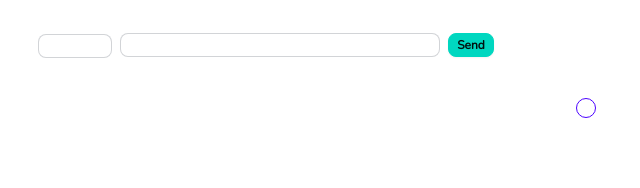
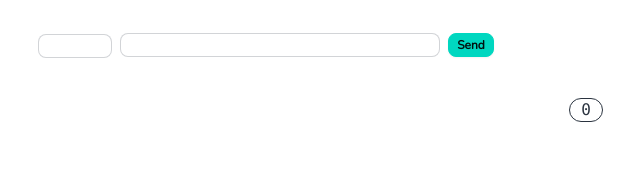
Before and after one commit to Szelmat/MailMan, a React (Vite) app in the folder frontend/: page / in a window 1280 px wide. Shown: the top 188 px of the page, without its empty margins (374-1014 px from the left). Built offline with nearby package versions, Linux system fonts and the light colour scheme.

Commit message:
♻️ feat: extract status code badge component

```diff
--- a/frontend/src/App.tsx
+++ b/frontend/src/App.tsx
@@ -2,6 +2,7 @@ import { useState } from "react";
 import "./App.css";
 import { Query } from "../wailsjs/go/main/App";
 import { ReponseType } from "./types/http";
+import { ResponseCodeBadge } from "./components/responseCodeBadge";
 
 function App() {
   const [url, setUrl] = useState<string>("https://catfact.ninja/fact");
@@ -22,7 +23,7 @@ function App() {
         <option selected>GET</option>
         <option>POST</option>
         <option>PUT</option>
-      </select>
+    </select>
       <input
         onChange={(e) => setUrl(e.target.value)}
         value={url}
@@ -36,9 +37,7 @@ function App() {
       <div className="flex my-10">
         <div className="w-1/2">Test</div>
         <div className="w-1/2">
-          <div className="badge badge-primary badge-outline">
-            {result.Code > 0 ? result.Code : ""}
-          </div>
+          <ResponseCodeBadge code={result.Code} />
           <div className="overflow-x-auto">{result.Body}</div>
         </div>
       </div>
--- /dev/null
+++ b/frontend/src/components/responseCodeBadge.tsx
@@ -0,0 +1,33 @@
+import React from "react";
+
+enum COLOR_CLASSES {
+  DEFAULT = 'badge-neutral',
+  INFO = 'badge-info',
+  SUCCESS = 'badge-success',
+  REDIRECT = 'badge-warning',
+  ERROR = 'badge-error',
+}
+
+const getColorClass = (code: number | null) => {
+  if(!code) {
+    return COLOR_CLASSES.DEFAULT;
+  } else if (code >= 400) {
+    return COLOR_CLASSES.ERROR;
+  } else if (code >= 300) {
+    return COLOR_CLASSES.REDIRECT;
+  } else if (code >= 200) {
+    return COLOR_CLASSES.SUCCESS;
+  } else if (code >= 100) {
+    return COLOR_CLASSES.INFO;
+  }
+}
+
+export const ResponseCodeBadge = (props: { code: number }) => {
+  const statusCodeClass = getColorClass(props.code);
+
+  return (
+    <div className={`badge badge-lg ${statusCodeClass} badge-outline font-mono`}>
+      {props.code ?? "000"}
+    </div>
+  )
+}
--- a/frontend/src/index.css
+++ b/frontend/src/index.css
@@ -1000,6 +1000,15 @@ html {
   height: auto;
 }
 
+.badge-neutral {
+  --tw-border-opacity: 1;
+  border-color: var(--fallback-n,oklch(var(--n)/var(--tw-border-opacity)));
+  --tw-bg-opacity: 1;
+  background-color: var(--fallback-n,oklch(var(--n)/var(--tw-bg-opacity)));
+  --tw-text-opacity: 1;
+  color: var(--fallback-nc,oklch(var(--nc)/var(--tw-text-opacity)));
+}
+
 .badge-primary {
   --tw-border-opacity: 1;
   border-color: var(--fallback-p,oklch(var(--p)/var(--tw-border-opacity)));
@@ -1007,6 +1016,38 @@ html {
   background-color: var(--fallback-p,oklch(var(--p)/var(--tw-bg-opacity)));
   --tw-text-opacity: 1;
   color: var(--fallback-pc,oklch(var(--pc)/var(--tw-text-opacity)));
+}
+
+.badge-info {
+  border-color: transparent;
+  --tw-bg-opacity: 1;
+  background-color: var(--fallback-in,oklch(var(--in)/var(--tw-bg-opacity)));
+  --tw-text-opacity: 1;
+  color: var(--fallback-inc,oklch(var(--inc)/var(--tw-text-opacity)));
+}
+
+.badge-success {
+  border-color: transparent;
+  --tw-bg-opacity: 1;
+  background-color: var(--fallback-su,oklch(var(--su)/var(--tw-bg-opacity)));
+  --tw-text-opacity: 1;
+  color: var(--fallback-suc,oklch(var(--suc)/var(--tw-text-opacity)));
+}
+
+.badge-warning {
+  border-color: transparent;
+  --tw-bg-opacity: 1;
+  background-color: var(--fallback-wa,oklch(var(--wa)/var(--tw-bg-opacity)));
+  --tw-text-opacity: 1;
+  color: var(--fallback-wac,oklch(var(--wac)/var(--tw-text-opacity)));
+}
+
+.badge-error {
+  border-color: transparent;
+  --tw-bg-opacity: 1;
+  background-color: var(--fallback-er,oklch(var(--er)/var(--tw-bg-opacity)));
+  --tw-text-opacity: 1;
+  color: var(--fallback-erc,oklch(var(--erc)/var(--tw-text-opacity)));
 }
 
 .badge-outline {
@@ -1388,6 +1429,22 @@ html {
   }
 }
 
+.badge-sm {
+  height: 1rem;
+  font-size: 0.75rem;
+  line-height: 1rem;
+  padding-left: 0.438rem;
+  padding-right: 0.438rem;
+}
+
+.badge-lg {
+  height: 1.5rem;
+  font-size: 1rem;
+  line-height: 1.5rem;
+  padding-left: 0.688rem;
+  padding-right: 0.688rem;
+}
+
 .btn-xs {
   height: 1.5rem;
   min-height: 1.5rem;
@@ -1433,9 +1490,14 @@ html {
   padding-right: 0.5rem;
 }
 
-.mx-8 {
-  margin-left: 2rem;
-  margin-right: 2rem;
+.mx-1 {
+  margin-left: 0.25rem;
+  margin-right: 0.25rem;
+}
+
+.my-10 {
+  margin-top: 2.5rem;
+  margin-bottom: 2.5rem;
 }
 
 .my-8 {
@@ -1443,69 +1505,28 @@ html {
   margin-bottom: 2rem;
 }
 
-.mx-5 {
-  margin-left: 1.25rem;
-  margin-right: 1.25rem;
-}
-
-.mx-2 {
-  margin-left: 0.5rem;
-  margin-right: 0.5rem;
-}
-
-.mx-1 {
-  margin-left: 0.25rem;
-  margin-right: 0.25rem;
-}
-
-.mx-10 {
-  margin-left: 2.5rem;
-  margin-right: 2.5rem;
-}
-
-.my-10 {
-  margin-top: 2.5rem;
-  margin-bottom: 2.5rem;
-}
-
 .flex {
   display: flex;
 }
 
+.w-1\/2 {
+  width: 50%;
+}
+
 .w-full {
   width: 100%;
 }
 
-.w-4 {
-  width: 1rem;
-}
-
-.w-9 {
-  width: 2.25rem;
-}
-
-.w-1\/2 {
-  width: 50%;
-}
-
 .max-w-xs {
   max-width: 20rem;
 }
 
-.flex-grow {
-  flex-grow: 1;
-}
-
-.overflow-scroll {
-  overflow: scroll;
-}
-
 .overflow-x-auto {
   overflow-x: auto;
 }
 
-.overflow-x-scroll {
-  overflow-x: scroll;
+.font-mono {
+  font-family: ui-monospace, SFMono-Regular, Menlo, Monaco, Consolas, "Liberation Mono", "Courier New", monospace;
 }
 
 html {
```
Also changed, not shown: 2 other files (tests, documents, lock files or other folders).
